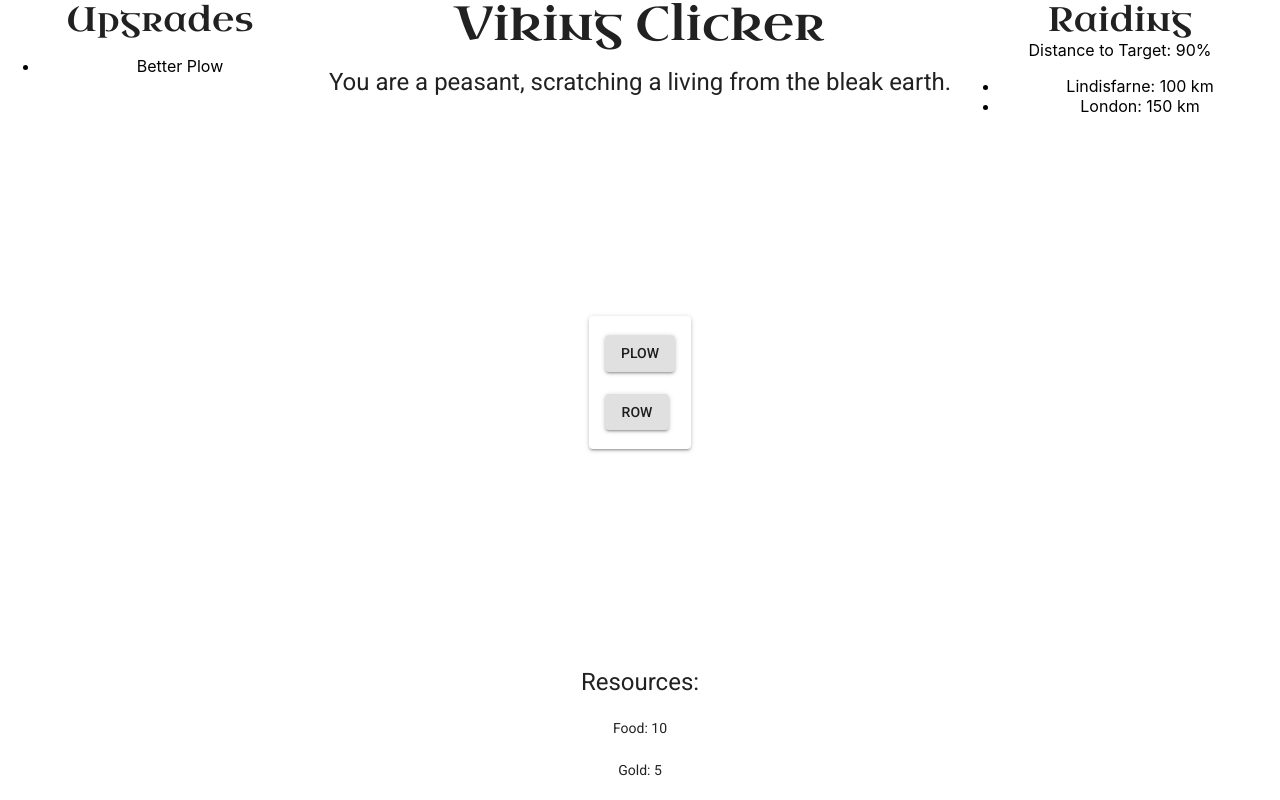
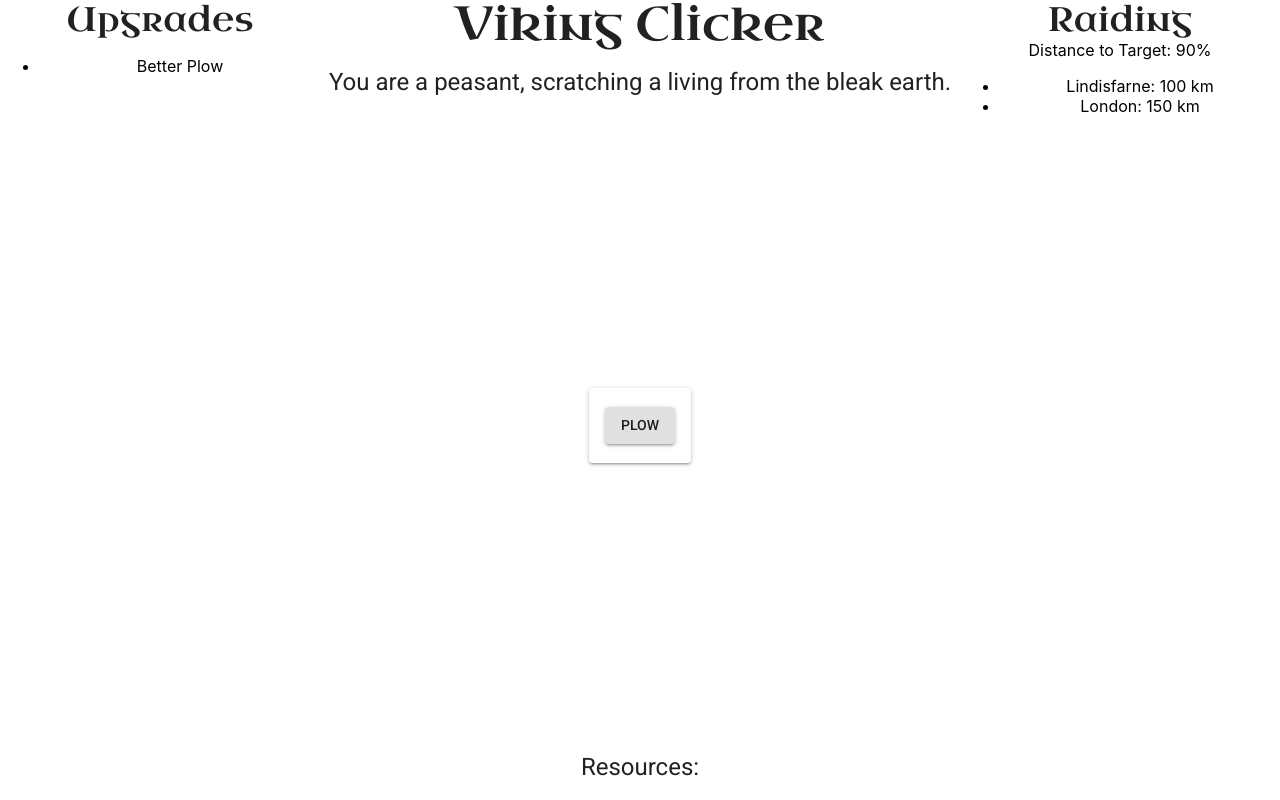
Before and after one commit to DylanSp/viking-clicker, a React (Create React App) app: page / in a window 1280 px wide. Built offline with nearby package versions, Linux system fonts and the light colour scheme.

Commit message:
Begin working on game state, link up plow action

```diff
--- a/package.json
+++ b/package.json
@@ -8,6 +8,7 @@
     "@types/node": "11.11.5",
     "@types/react": "16.8.8",
     "@types/react-dom": "16.8.3",
+    "immer": "^2.1.4",
     "react": "^16.8.4",
     "react-dom": "^16.8.4",
     "react-scripts": "2.1.8",
--- /dev/null
+++ b/src/Resources.ts
@@ -0,0 +1,5 @@
+export interface Resources {
+    food: number;
+    wood: number;
+    gold: number;
+}
--- /dev/null
+++ b/src/VikingClickerGame.ts
@@ -0,0 +1,22 @@
+import produce from "immer";
+import { Resources } from "./Resources";
+
+export interface VikingClickerGame {
+    resources: Resources;
+}
+
+export const initializeGame = (): VikingClickerGame => {
+    return {
+        resources: {
+            food: 0,
+            wood: 0,
+            gold: 0
+        }
+    };
+};
+
+export const plow = (game: VikingClickerGame): VikingClickerGame => {
+    return produce(game, (draft) => {
+        draft.resources.food += 1;
+    });
+};
--- a/src/components/ActionClicker.tsx
+++ b/src/components/ActionClicker.tsx
@@ -6,11 +6,12 @@ import { FunctionComponent } from "react";
 
 export interface ActionClickerProps {
     actionName: string;
+    handleAction: () => void;
 }
 
 export const ActionClicker: FunctionComponent<ActionClickerProps> = (props) => {
     return (
-        <Button variant="contained">
+        <Button variant="contained" onClick={props.handleAction}>
             {props.actionName}
         </Button>
     );
--- a/src/components/Actions.tsx
+++ b/src/components/Actions.tsx
@@ -5,7 +5,11 @@ import * as React from "react";
 import { FunctionComponent } from "react";
 import { ActionClicker } from "./ActionClicker";
 
-export const Actions: FunctionComponent = () => {
+export interface ActionsProps {
+    handlePlow: () => void;
+}
+
+export const Actions: FunctionComponent<ActionsProps> = (props) => {
     return (
         <Paper
             style={{
@@ -15,11 +19,9 @@ export const Actions: FunctionComponent = () => {
             }}
         >
             <List>
-                {["Plow", "Row"].map((actionName, index) =>
-                    <ListItem key={index}>
-                        <ActionClicker actionName={actionName} />
-                    </ListItem>
-                )}
+                <ListItem>
+                    <ActionClicker actionName="plow" handleAction={props.handlePlow} />
+                </ListItem>
             </List>
         </Paper>
     );
--- a/src/components/MainPanel.tsx
+++ b/src/components/MainPanel.tsx
@@ -1,11 +1,17 @@
 import Typography from "@material-ui/core/Typography";
 import * as React from "react";
 import { FunctionComponent } from "react";
+import { Resources } from "../Resources";
 import { Actions } from "./Actions";
 import { ResourceDisplay } from "./ResourceDisplay";
 import { StatusDescription } from "./StatusDescription";
 
-export const MainPanel: FunctionComponent = () => {
+export interface MainPanelProps {
+    handlePlow: () => void;
+    resources: Resources;
+}
+
+export const MainPanel: FunctionComponent<MainPanelProps> = (props) => {
     return (
         <div
             style={{
@@ -19,8 +25,8 @@ export const MainPanel: FunctionComponent = () => {
                 Viking Clicker
             </Typography>
             <StatusDescription />
-            <Actions />
-            <ResourceDisplay />
+            <Actions handlePlow={props.handlePlow} />
+            <ResourceDisplay resources={props.resources} />
         </div>
     );
 };
--- a/src/components/ResourceDisplay.tsx
+++ b/src/components/ResourceDisplay.tsx
@@ -3,25 +3,65 @@ import ListItem from "@material-ui/core/ListItem";
 import Typography from "@material-ui/core/Typography";
 import * as React from "react";
 import { FunctionComponent } from "react";
+import { Resources } from "../Resources";
 
-export const ResourceDisplay: FunctionComponent = () => {
+export interface ResourceDisplayProps {
+    resources: Resources;
+}
+
+export const ResourceDisplay: FunctionComponent<ResourceDisplayProps> = (props) => {
     return (
         <>
             <Typography variant="h5">
                 Resources:
             </Typography>
             <List>
-                <ListItem alignItems="flex-start">
-                    <Typography style={{margin: "0 auto"}}>
-                        Food: 10
-                    </Typography>
-                </ListItem>
-                <ListItem alignItems="flex-start">
-                    <Typography style={{margin: "0 auto"}}>
-                        Gold: 5
-                    </Typography>
-                </ListItem>
+                {displayFood(props.resources.food)}
+                {displayWood(props.resources.wood)}
+                {displayGold(props.resources.gold)}
             </List>
         </>
     );
 };
+
+const displayFood = (foodAmount: number): JSX.Element => {
+    if (foodAmount === 0) {
+        return <></>;
+    }
+
+    return (
+        <ListItem alignItems="flex-start">
+            <Typography style={{margin: "0 auto"}}>
+                Food: {foodAmount}
+            </Typography>
+        </ListItem>
+    );
+};
+
+const displayWood = (woodAmount: number): JSX.Element => {
+    if (woodAmount === 0) {
+        return <></>;
+    }
+
+    return (
+        <ListItem alignItems="flex-start">
+            <Typography style={{margin: "0 auto"}}>
+                Wood: {woodAmount}
+            </Typography>
+        </ListItem>
+    );
+};
+
+const displayGold = (goldAmount: number): JSX.Element => {
+    if (goldAmount === 0) {
+        return <></>;
+    }
+
+    return (
+        <ListItem alignItems="flex-start">
+            <Typography style={{margin: "0 auto"}}>
+                Gold: {goldAmount}
+            </Typography>
+        </ListItem>
+    );
+};
--- a/src/components/VikingClicker.tsx
+++ b/src/components/VikingClicker.tsx
@@ -1,11 +1,24 @@
 import Grid from "@material-ui/core/Grid";
 import * as React from "react";
-import { FunctionComponent } from "react";
+import { Component } from "react";
+import { initializeGame, plow, VikingClickerGame } from "../VikingClickerGame";
 import { MainPanel } from "./MainPanel";
 import { RaidingPanel } from "./RaidingPanel";
 import { UpgradePanel } from "./UpgradePanel";
 
-export const VikingClicker: FunctionComponent = () => {
+interface VikingClickerState {
+    game: VikingClickerGame;
+}
+
+export class VikingClicker extends Component<{}, VikingClickerState> {
+    public constructor(props: {}) {
+        super(props);
+        this.state = {
+            game: initializeGame()
+        };
+    }
+
+    public render = () => {
         return (
             <div>
                 <Grid container={true} spacing={0}>
@@ -13,7 +26,10 @@ export const VikingClicker: FunctionComponent = () => {
                         <UpgradePanel />
                     </Grid>
                     <Grid item={true} xs={6}>
-                    <MainPanel />
+                        <MainPanel
+                            handlePlow={this.handlePlow}
+                            resources={this.state.game.resources}
+                        />
                     </Grid>
                     <Grid item={true} xs={3}>
                         <RaidingPanel />
@@ -21,4 +37,11 @@ export const VikingClicker: FunctionComponent = () => {
                 </Grid>
             </div>
         );
-};
+    }
+
+    private handlePlow = () => {
+        this.setState({
+            game: plow(this.state.game)
+        });
+    }
+}
--- a/tslint.json
+++ b/tslint.json
@@ -6,6 +6,7 @@
     ],
     "jsRules": {},
     "rules": {
+        "forin": false,
         "interface-name": [true, "never-prefix"],
         "jsx-no-multiline-js": false,
         "object-literal-sort-keys": false,
```
Also changed, not shown: 1 other file (tests, documents, lock files or other folders). Lines whose indentation alone changed are shown as unchanged.
